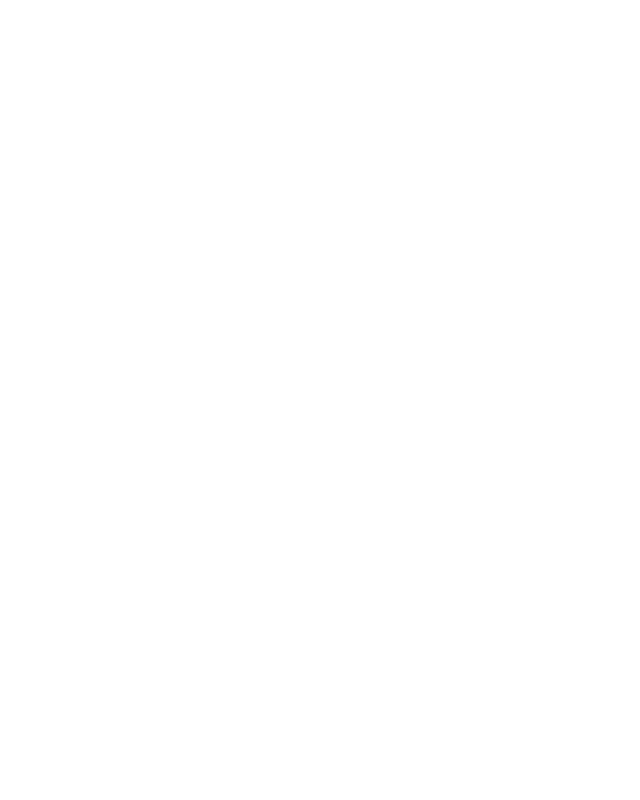
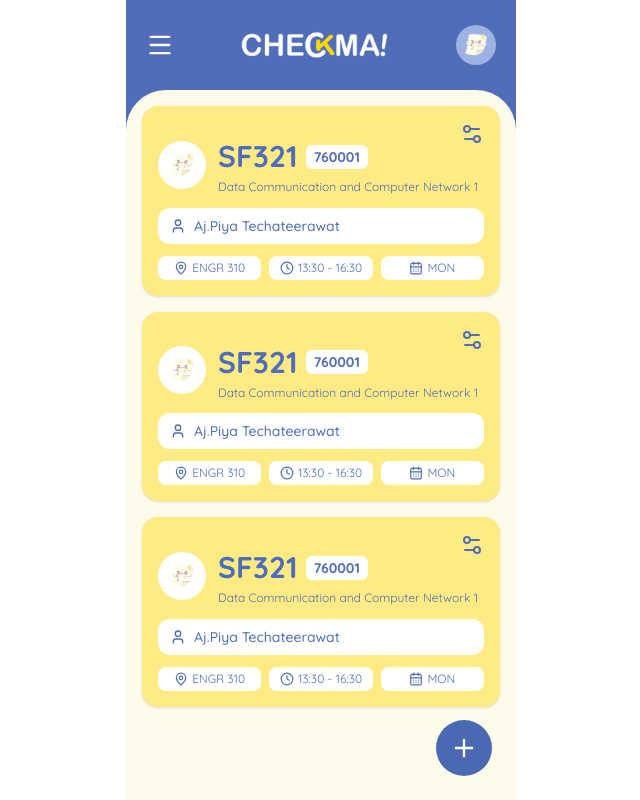
Before and after one commit to Jinny112477/CHECKMA, a React (Vite) app in the folder frontend/: page /student/home in a window 1280 px wide. Before the commit this address had no page. Shown: the whole page, without its empty margins (319-959 px from the left). Built offline with nearby package versions, Linux system fonts and the light colour scheme.

Commit message:
Frontend Student Path Update

```diff
--- a/frontend/src/App.jsx
+++ b/frontend/src/App.jsx
@@ -5,6 +5,7 @@
 import ResetPassword from "./pages/Reset-Password";
 import NewPassword from "./pages/New-Password";
 import CheckEmail from "./pages/Check-email";
+import HomeStudent from "./pages/Student-Home";
 
 function App() {
   return (
@@ -16,6 +17,7 @@
         <Route path="/reset-password" element={<ResetPassword />} />
         <Route path="/reset/new-password" element={<NewPassword />} />
         <Route path="/reset/check-email" element={<CheckEmail />} />
+        <Route path="/student/home" element={<HomeStudent />} />
       </Routes>
     </BrowserRouter>
   );
--- /dev/null
+++ b/frontend/src/components/CourseCard.jsx
@@ -0,0 +1,74 @@
+import {
+  Settings2,
+  User,
+  MapPin,
+  Clock,
+  CalendarDays,
+} from "lucide-react";
+
+export default function CourseCard({
+  code,
+  section,
+  name,
+  teacher,
+  room,
+  time,
+  day,
+  onSetting,
+}) {
+  return (
+    <div className="relative bg-[#FFEB83] rounded-2xl p-4 shadow space-y-3">
+
+      {/* setting button */}
+      <button
+        onClick={onSetting}
+        className="absolute top-3 right-3 p-1 rounded-full hover:bg-white/60 transition"
+      >
+        <Settings2 size={24} className="text-[#4F6DB8]" />
+      </button>
+
+      {/* header */}
+      <div className="flex items-center gap-3">
+        <div className="w-12 h-12 rounded-full bg-white flex items-center justify-center shrink-0">
+          <img src="/NongCheck.svg" className="w-8 h-8" />
+        </div>
+
+        <div className="flex-1">
+          <div className="flex items-center gap-2">
+            <h3 className="font-bold text-[#4F6DB8] text-[30px]">
+              {code}
+            </h3>
+            <span className="bg-white px-2 py-0.5 rounded-md text-sm font-bold text-[#4F6DB8]">
+              {section}
+            </span>
+          </div>
+
+          <p className="text-[12px] text-[#4F6DB8] leading-snug">
+            {name}
+          </p>
+        </div>
+      </div>
+
+      {/* teacher */}
+      <div className="bg-white rounded-xl px-3 py-2 flex items-center gap-2">
+        <User size={16} className="text-[#4F6DB8]" />
+        <span className="text-sm font-medium text-[#4F6DB8]">
+          {teacher}
+        </span>
+      </div>
+
+      {/* bottom info */}
+      <div className="grid grid-cols-3 gap-2 text-xs text-[#4F6DB8]">
+        <div className="flex items-center gap-1 bg-white rounded-lg px-2 py-1 justify-center">
+          <MapPin size={14} /> {room}
+        </div>
+        <div className="flex items-center gap-1 bg-white rounded-lg px-2 py-1 justify-center">
+          <Clock size={14} /> {time}
+        </div>
+        <div className="flex items-center gap-1 bg-white rounded-lg px-2 py-1 justify-center">
+          <CalendarDays size={14} /> {day}
+        </div>
+      </div>
+    </div>
+  );
+}
--- a/frontend/src/pages/Register.jsx
+++ b/frontend/src/pages/Register.jsx
@@ -28,10 +28,10 @@
 
                 {/* title */}
                 <div className=" sm:mt-15">
-                    <h1 className="mt-12 text-5xl sm:text-5xl font-bold text-[#4969B2]">
+                    <h1 className="mt-[20px] text-5xl sm:text-5xl font-bold text-[#4969B2]">
                         Register
                     </h1>
-                    <p className="mt-3">
+                    <p className="mt-[8px]">
                         <span className="text-[#95A9D7] font-light">
                             Hello{" "}
                         </span>
@@ -42,7 +42,7 @@
                 </div>
 
                 {/* form box */}
-                <div className="mt-7 sm:mt-5 bg-[#FFEB83] rounded-2xl p-4 sm:p-5">
+                <div className="mt-[2px] sm:mt-5 bg-[#FFEB83] rounded-2xl p-4 sm:p-5">
 
                     {/* email */}
                     <div className="mb-5">
--- /dev/null
+++ b/frontend/src/pages/Student-Home.jsx
@@ -0,0 +1,198 @@
+import { useEffect, useRef, useState } from "react";
+import {
+  Menu,
+  Settings,
+  LogOut,
+  Plus,
+  CirclePlus,
+} from "lucide-react";
+
+import CourseCard from "../components/CourseCard.jsx";
+
+/* ===== reusable menu item ===== */
+function MenuItem({ icon: Icon, label, onClick, variant = "primary" }) {
+  const variants = {
+    primary: "bg-[#AFC1F3] text-[#4F6DB8]",
+    danger: "bg-[#AFC1F3] text-white",
+    join: "bg-[#AFC1F3] text-[#4F6DB8]",
+  };
+
+  return (
+    <button
+      onClick={onClick}
+      className={`w-full px-4 py-2 rounded-xl flex items-center gap-2 font-semibold transition ${variants[variant]}`}
+    >
+      <Icon size={16} />
+      {label}
+    </button>
+  );
+}
+
+export default function HomeStudent() {
+  const [openMenu, setOpenMenu] = useState(false);
+  const [showJoin, setShowJoin] = useState(false);
+
+  const headerRef = useRef(null);
+  const joinRef = useRef(null);
+
+  /* ===== mock data (เพิ่มการ์ดจากตรงนี้) ===== */
+  const DEV_EMPTY = false; // true = ไม่มีวิชา ทดสอบการแสดง empty state
+
+  const courses = DEV_EMPTY
+    ? []
+    : [
+        {
+            code: "SF321",
+            section: "760001",
+            name: "Data Communication and Computer Network 1",
+            teacher: "Aj.Piya Techateerawat",
+            room: "ENGR 310",
+            time: "13:30 - 16:30",
+            day: "MON",
+        },
+
+        {
+            code: "SF321",
+            section: "760001",
+            name: "Data Communication and Computer Network 1",
+            teacher: "Aj.Piya Techateerawat",
+            room: "ENGR 310",
+            time: "13:30 - 16:30",
+            day: "MON",
+        },
+
+        {
+            code: "SF321",
+            section: "760001",
+            name: "Data Communication and Computer Network 1",
+            teacher: "Aj.Piya Techateerawat",
+            room: "ENGR 310",
+            time: "13:30 - 16:30",
+            day: "MON",
+        },
+    ];
+
+  const hasSubject = courses.length > 0;
+
+  useEffect(() => {
+    function handleClickOutside(e) {
+      if (openMenu && headerRef.current && !headerRef.current.contains(e.target))
+        setOpenMenu(false);
+
+      if (showJoin && joinRef.current && !joinRef.current.contains(e.target))
+        setShowJoin(false);
+    }
+
+    document.addEventListener("mousedown", handleClickOutside);
+    return () =>
+      document.removeEventListener("mousedown", handleClickOutside);
+  }, [openMenu, showJoin]);
+
+  return (
+    <div className="min-h-screen w-full flex justify-center bg-white">
+      <div className="relative w-full max-w-[390px] h-screen bg-[#4F6DB8] flex flex-col overflow-hidden">
+
+        {/* ================= HEADER ================= */}
+        <div ref={headerRef} className="relative shrink-0">
+          <header className="h-[90px] flex items-center justify-between px-5">
+            <button onClick={() => setOpenMenu(!openMenu)}>
+              <Menu
+                size={28}
+                className={`text-white transition-transform duration-300 ${
+                  openMenu ? "rotate-180" : "rotate-0"
+                }`}
+              />
+            </button>
+
+            <img src="/CHECKMA-logo-white.svg" className="h-7" />
+
+            <button className="w-10 h-10 rounded-full bg-[#9DB2E3] flex items-center justify-center">
+              <img src="/NongCheck.svg" className="w-[30px] h-[30px]" />
+            </button>
+          </header>
+
+          {openMenu && (
+            <div className="absolute top-[70px] left-4 space-y-2 z-30">
+              <MenuItem
+                icon={Settings}
+                label="Setting"
+                onClick={() => setOpenMenu(false)}
+              />
+              <MenuItem
+                icon={LogOut}
+                label="Log out"
+                variant="danger"
+                onClick={() => setOpenMenu(false)}
+              />
+            </div>
+          )}
+        </div>
+
+        {/* ================= CONTENT ================= */}
+        <div className="flex-1 bg-[#FFFBEA] rounded-t-[40px] overflow-y-auto p-4">
+
+          {/* ===== EMPTY STATE ===== */}
+          {!hasSubject && (
+            <div className="flex flex-col items-center justify-center h-full text-center gap-4
+                            animate-[fadeIn_0.6s_ease-out_forwards]">
+              <div
+                className="w-[180px] h-[180px] rounded-full bg-[#FFD6B0]
+                           flex items-center justify-center
+                           animate-[scaleIn_0.6s_ease-out_forwards]"
+              >
+                <img
+                  src="/NongCheck.svg"
+                  alt="empty"
+                  className="w-[140px] h-[140px]"
+                />
+              </div>
+
+              <p className="text-[#FFB37A] font-semibold text-lg">
+                Let’s get started!
+              </p>
+            </div>
+          )}
+
+          {/* ===== COURSE CARDS ===== */}
+          {hasSubject && (
+            <div className="space-y-4">
+              {courses.map((course, index) => (
+                <CourseCard
+                  key={index}
+                  {...course}
+                  onSetting={() =>
+                    console.log("Setting clicked:", course.code)
+                  }
+                />
+              ))}
+            </div>
+          )}
+        </div>
+
+        {/* ================= JOIN BUTTON ================= */}
+        <div
+          ref={joinRef}
+          className="absolute bottom-6 right-6 z-50 flex flex-col items-end gap-2"
+        >
+          {showJoin && (
+            <MenuItem
+              icon={CirclePlus}
+              label="Join Class"
+              variant="join"
+              onClick={() => setShowJoin(false)}
+            />
+          )}
+
+          <button
+            onClick={() => setShowJoin(!showJoin)}
+            className={`w-14 h-14 rounded-full bg-[#4969B2] flex items-center justify-center text-white transition-transform duration-300 ${
+              showJoin ? "rotate-45" : ""
+            }`}
+          >
+            <Plus size={28} />
+          </button>
+        </div>
+      </div>
+    </div>
+  );
+}
```
Also changed, not shown: frontend/public/CHECKMA-logo-white.svg (added).
